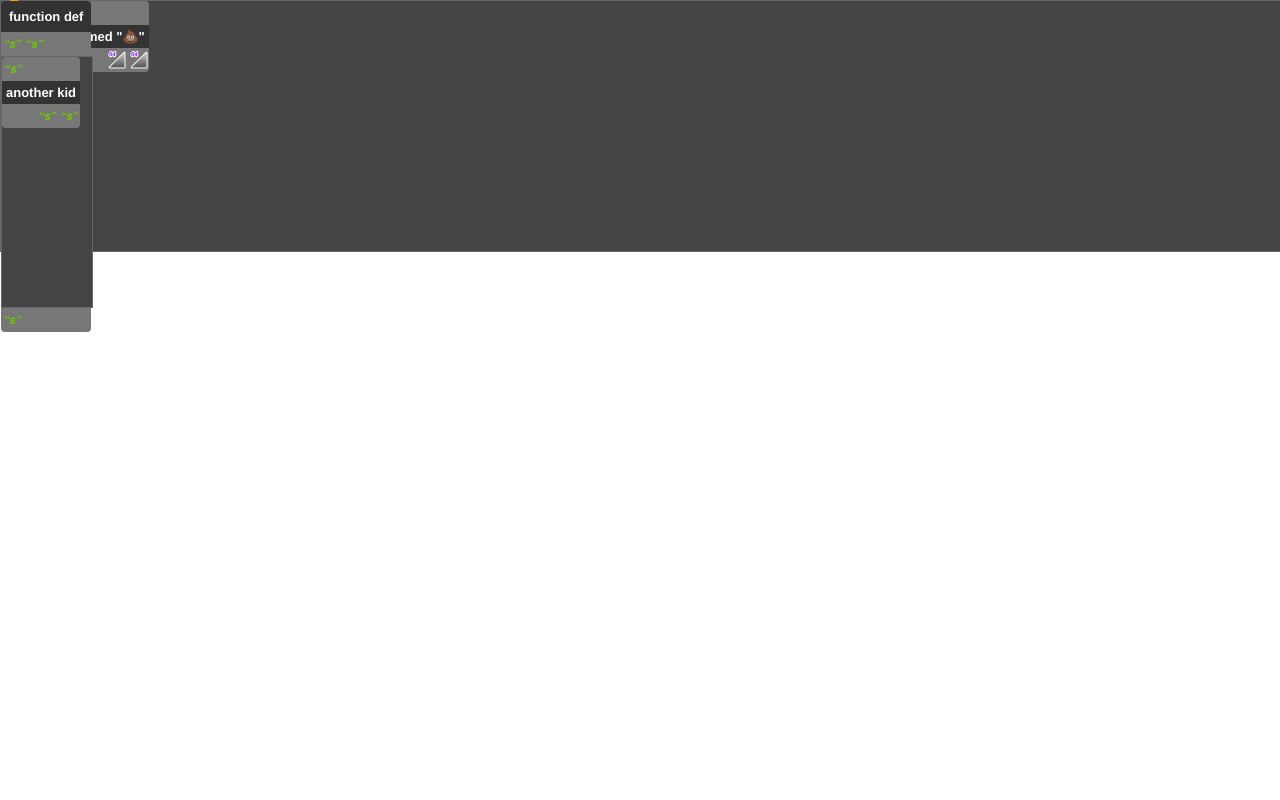
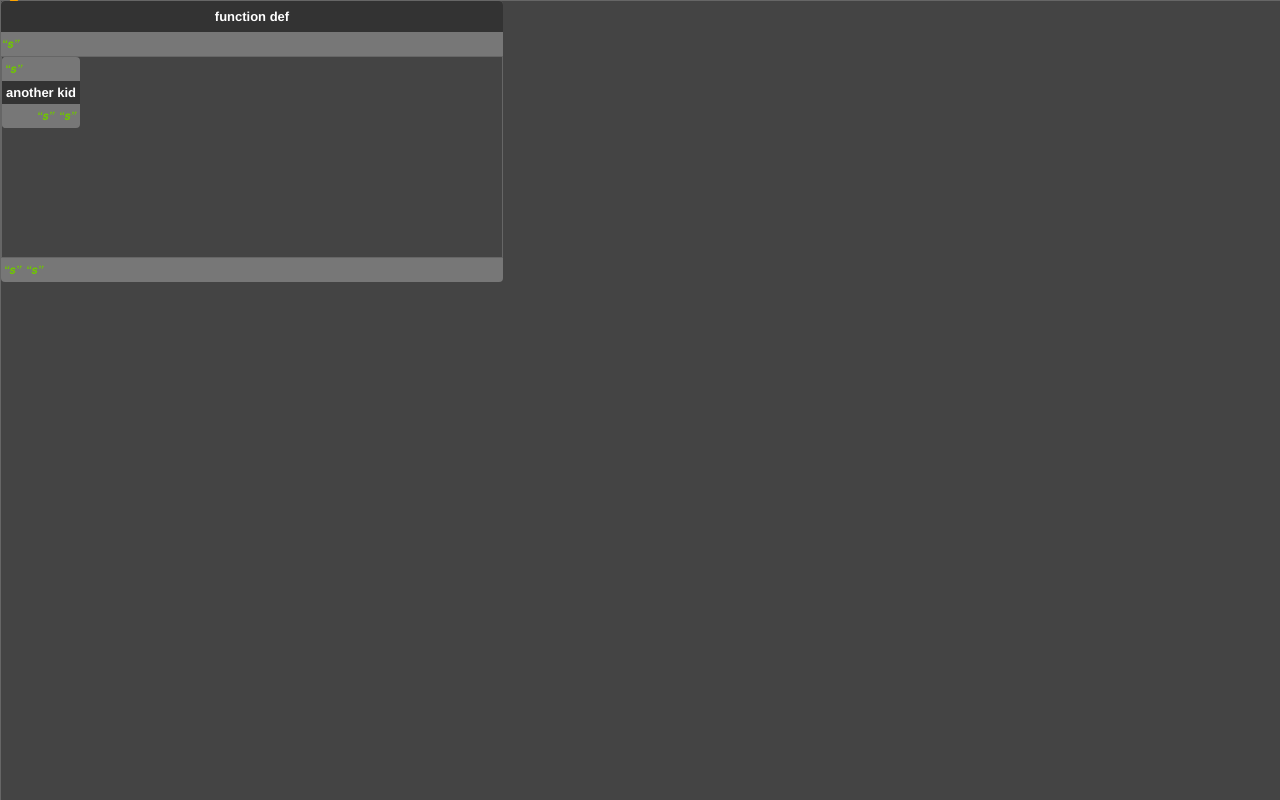
Before and after one commit to trbabb/ramen, a React (Create React App) app: page / in a window 1280 px wide. Shown: the top 800 px of the page. Built offline with nearby package versions, Linux system fonts and the light colour scheme.

Commit message:
working, but I don't know why. slow as balls so something is probably wrong.

```diff
--- a/src/App.css
+++ b/src/App.css
@@ -2,9 +2,15 @@
   text-align: left;
   background-color: #444;
   width: 100%;
-  height: 250px;
+  height: 1024px;
   user-select:none;
   border: 1px solid #666;
+}
+
+.MNode .NodeView {
+  height: 200px;
+  width: 500px;
+  cursor: default;
 }
 
 .MNode {
--- a/src/App.js
+++ b/src/App.js
@@ -1,9 +1,11 @@
 import React      from 'react'
 import * as _     from 'lodash'
 import {Map, Set} from 'immutable'
+import ReactDOM   from 'react-dom';
 
 import {NodeView} from './mNodeView'
 import {NodeData} from './NodeData'
+import {Link}     from './mLink'
 
 import './App.css'
 
@@ -34,12 +36,23 @@ class App extends React.Component {
 
     getDefaultState() {
         return {
-            nodes : new Map(),
-            links : new Map(),
-            child_nodes : new Set(),
-            child_links : new Set(),
-            max_node_id : 0,
-            max_link_id : 0
+            // node graph state:
+            nodes        : new Map(),
+            links        : new Map(),
+
+            // immediate children:
+            child_nodes  : new Set(),
+            child_links  : new Set(),
+
+            // for ID uniqification:
+            max_node_id  : 0,
+            max_link_id  : 0,
+
+            // "partial link" logic:
+            mouse_pos    : [0,0], // in local coords
+            partial_link : null,  // anchor port
+
+            port_coords  : new Map() // in window coords
         }
     }
 
@@ -54,6 +67,8 @@ class App extends React.Component {
 
         this.addLink({node_id : 0, port_id : 3}, {node_id : 1, port_id : 0})
     }
+
+    /****** Mutation functions ******/
 
 
     addNode(name, type_sig, parent_id=null, id=null) {
@@ -115,9 +130,6 @@ class App extends React.Component {
                 // link exists; don't make a redundancy.
                 console.log("Rejected link; exists."); // xxx debug
                 return false;
-            } else if (sink_node.parent !== src_node.parent) {
-                console.log("Rejected link; nodes must have same parent.")
-                return false;
             } else {
                 console.log("Accepted link."); // xxx debug
                 var new_link_id = prevState.max_link_id;
@@ -178,8 +190,19 @@ class App extends React.Component {
     }
 
 
-    onLinkCompleted = (p0, p1) => {
-        this.addLink(p0, p1);
+    /****** Callback functions ******/
+
+
+    onPortClicked = ({node_id, port_id, elem, mouse_evt}) => {
+        // create or complete the "partial" link
+        var p = {node_id : node_id, port_id : port_id}
+        if (this.state.partial_link === null) {
+            this.setState({partial_link : p})
+        } else {
+            // complete a partial link
+            this.addLink(this.state.partial_link, p)
+            this.setState({partial_link : null})
+        }
     }
 
 
@@ -188,17 +211,80 @@ class App extends React.Component {
     }
 
 
+    onPortMoved = ({node_id, port_id, is_sink, new_pos}) => {
+        this.setState(prevState => {
+            return {port_coords : prevState.port_coords.setIn([node_id, port_id], new_pos)}
+        })
+    }
+
+
+    onMouseMove = (evt) => {
+        var eDom = ReactDOM.findDOMNode(this.elem);
+        var box  = eDom.getBoundingClientRect()
+        // update the mouse position so that the partial link can follow it.
+        this.setState({mouse_pos : [evt.clientX - box.left, evt.clientY - box.top]});
+    }
+
+
+    onClick = (evt) => {
+        if (this.state.partial_link !== null) {
+            // cancel the active link.
+            this.setState({partial_link : null});
+        }
+    }
+
+
+    onLinkEndpointClicked = ({mouseEvt, linkID, isSource}) => {
+        var link = this.state.links.get(linkID)
+        var port = isSource ? link.src : link.sink
+
+        console.assert(this.state.partial_link === null);
+
+        // "pick up" the link
+        this.removeLink(linkID);
+        this.setState({partial_link : port});
+    }
+
+
+    /****** Rendering functions ******/
+
+
+    renderPartialLink() {
+        if (this.state.partial_link !== null) {
+            var port  = this.state.partial_link
+            var i     = [port.node_id, port.port_id]
+            var cxnPt = this.state.port_coords.getIn(i)
+            var myDom = ReactDOM.findDOMNode(this.elem) // XXX update this in compDid{Update,Mount}
+            var myBox = myDom.getBoundingClientRect()
+            var pt    = [cxnPt[0] - myBox.left, cxnPt[1] - myBox.top]
+            return (<Link
+                points={[this.state.mouse_pos, pt]}
+                partial={true}/>);
+        }
+    }
+
+
     render() {
+        var mutation_callbacks = {
+            onLinkDisconnected    : this.onLinkDisconnected,
+            onPortClicked         : this.onPortClicked,
+            onPortMoved           : this.onPortMoved,
+            onLinkEndpointClicked : this.onLinkEndpointClicked
+        }
         return (
-            // use this.module.{cbak}?
-            // or does passing the global state make React do a lot of differencing work?
-            <NodeView
-                nodes={this.state.nodes}
-                links={this.state.links}
-                child_nodes={this.state.child_nodes}
-                child_links={this.state.child_links}
-                onLinkCompleted={this.onLinkCompleted}
-                onLinkDisconnected={this.onLinkDisconnected}/>
+            <div
+                onMouseMove={this.onMouseMove}
+                onClick={this.onClick}
+                ref={e => {this.elem = e}}>
+                <NodeView
+                    nodes={this.state.nodes}
+                    links={this.state.links}
+                    child_nodes={this.state.child_nodes}
+                    child_links={this.state.child_links}
+                    port_coords={this.state.port_coords}
+                    mutation_callbacks={mutation_callbacks}/>
+                {this.renderPartialLink()}
+            </div>
         );
     }
 
--- a/src/mLink.js
+++ b/src/mLink.js
@@ -31,13 +31,13 @@ export class Link extends React.PureComponent {
 
 
     onSourceEndpointClicked = (e) => {
-        var evt = {mouseEvt : e, linkID: this.props.linkID, endpoint:0}
+        var evt = {mouseEvt : e, linkID: this.props.linkID, isSource:true}
         this.props.onLinkEndpointClicked(evt)
     }
 
 
     onSinkEndpointClicked = (e) => {
-        var evt = {mouseEvt : e, linkID: this.props.linkID, endpoint:1}
+        var evt = {mouseEvt : e, linkID: this.props.linkID, isSource:false}
         this.props.onLinkEndpointClicked(evt)
     }
 
--- a/src/mNode.js
+++ b/src/mNode.js
@@ -31,26 +31,29 @@ export class MNode extends React.PureComponent {
         this.updateAllPorts();
     }
 
+    // xxx delete me {
 
     updatePort(port_idx) {
         var xy  = this.portElems[port_idx].getConnectionPoint();
         var evt = {
             node_id : this.props.node_id,
             port_id : port_idx,
-            isSink  : port_idx < this.props.type_sig.n_sinks,
-            newPos  : xy
+            is_sink : port_idx < this.props.type_sig.n_sinks,
+            new_pos : xy
         };
-        this.props.onPortMoved(evt);
+        this.props.mutation_callbacks.onPortMoved(evt);
     }
 
 
     updateAllPorts = () => {
-        if (this.props.onPortMoved) {
+        if (this.props.mutation_callbacks.onPortMoved) {
             for (var i = 0; i < this.portElems.length; ++i) {
                 this.updatePort(i);
             }
         }
     }
+
+    // }
 
 
     makePorts(doSinks) {
@@ -70,10 +73,11 @@ export class MNode extends React.PureComponent {
                 port_id       = {port_id}
                 node_id       = {that.props.node_id}
                 type_id       = {type_id}
-                isSink        = {doSinks}
                 links         = {that.props.port_links.get(port_id)}
                 direction     = {doSinks ? [0,-1] : [0,1]}
-                onPortClicked = {that.props.onPortClicked}
+                is_sink       = {doSinks}
+                onPortClicked = {that.props.mutation_callbacks.onPortClicked}
+                onPortMoved   = {that.props.mutation_callbacks.onPortMoved}
                 ref = {function(e) {
                     that.portElems[port_id] = e;
                 }} />
@@ -88,20 +92,20 @@ export class MNode extends React.PureComponent {
             <div className="MNode Function">
                 <div className="FnHeader Function">
                     <div className="CallName Function">{this.props.name}</div>
-                    {this.makePorts(true)}
+                    {this.makePorts(false)}
                 </div>
                 <NodeView
                     nodes={this.props.nodes}
                     links={this.props.links}
+                    port_coords={this.props.port_coords}
                     child_nodes={this.props.child_nodes}
                     child_links={this.props.child_links}
-                    onLinkCompleted={this.props.onLinkCompleted}
-                    onLinkDisconnected={this.props.onLinkDisconnected}/>
+                    mutation_callbacks={this.props.mutation_callbacks}/>
                 <div className="PortGroup SinkPortGroup">
-                    {this.makePorts(false)}
+                    {this.makePorts(true)}
                 </div>
             </div>
-        );
+        )
     }
 
 
--- a/src/mNodeView.js
+++ b/src/mNodeView.js
@@ -1,11 +1,20 @@
-import React            from 'react';
-import ReactDOM         from 'react-dom';
-import {lazyDeepUpdate} from './update';
-import {MNode}          from './mNode';
-import {Link}           from './mLink';
+import React    from 'react';
+import ReactDOM from 'react-dom';
+import {Map}    from 'immutable'
+import * as _   from 'lodash'
+
+import {MNode}  from './mNode';
+import {Link}   from './mLink';
 
 
 // NodeView holds nodes and links, and ensures that the two stay visually connected.
+
+// need moved() events when the port moves in the coordinate space of the drawn links.
+// it is more efficient to store points because then the endpoints are only re-computed
+// for nodes that have moved.
+
+// however this is a problem because the parent elems will NOT see changes when some intermediate
+// element moves.
 
 
 export class NodeView extends React.PureComponent {
@@ -20,84 +29,27 @@ export class NodeView extends React.PureComponent {
 
     getInitialState() {
         return {
-            // used for emitting the node endpoints:
-            port_coords  : {},   // todo: convert to Immutable for speed / consistency.
-            partialLink  : null,
-            mouse_coords : null
+            corner_offs : [0,0]
         };
     }
 
 
-    onClick = (evt) => {
-        if (this.state.partialLink !== null) {
-            // cancel the active link.
-            this.setState({partialLink : null});
-        }
+    componentDidMount() {
+        this.updateCorner()
     }
 
 
-    onMouseMove = (evt) => {
-        var eDom = ReactDOM.findDOMNode(this.elem);
-        var box  = eDom.getBoundingClientRect()
-        this.setState({mouse_coords : [evt.clientX - box.left, evt.clientY - box.top]});
+    componentDidUpdate() {
+        this.updateCorner()
     }
 
 
-    onPortMoved = ({node_id, port_id, newPos}) => {
-        // some child port moved. Update the mapping of port positions.
-        this.setState(function(prevState) {
-            var eDom = ReactDOM.findDOMNode(this.elem)
-            var box  = eDom.getBoundingClientRect()
-            return lazyDeepUpdate(
-                prevState,                                    // obj to copy-update
-                ['port_coords', [node_id, port_id]],          // key seq
-                [newPos[0] - box.left, newPos[1] - box.top]); // new item
-        });
-    }
-
-
-    onPortClicked = ({node_id, port_id, mouse_evt}) => {
-        // create or complete the "partial" link
-        if (this.state.partialLink === null) {
-            // initiate a partial link
-            this.setState({partialLink : [node_id, port_id]});
-        } else {
-            // complete a partial    link
-            var p0 = {
-                node_id : this.state.partialLink[0],
-                port_id : this.state.partialLink[1]
-            }
-            var p1 = {
-                node_id : node_id,
-                port_id : port_id
-            }
-            this.props.onLinkCompleted(p0, p1);
-            this.setState({partialLink : null});
-        }
-    }
-
-
-    onLinkEndpointClicked = ({mouseEvt, linkID, endpoint}) => {
-        var link = this.props.links.get(linkID)
-        var port = (endpoint === 0) ? link.sink : link.src
-
-        console.assert(this.state.partialLink === null);
-
-        var d = {
-            hiddenLink  : linkID,
-            partialLink : [port.node_id, port.port_id]};
-
-        this.props.onLinkDisconnected(linkID);
-
-        this.setState(d)
-    }
-
-
-    emitpartialLink() {
-        if (this.state.partialLink !== null) {
-            return (<Link
-                points={[this.state.mouse_coords, this.state.port_coords[this.state.partialLink]]}
-                partial={true}/>);
+    updateCorner() {
+        var thisDom = ReactDOM.findDOMNode(this.elem)
+        var box     = thisDom.getBoundingClientRect()
+        var offs    = [box.left, box.top]
+        if (!_.isEqual(this.state.corner_offs, offs)) {
+            this.setState({corner_offs : offs})
         }
     }
 
@@ -111,17 +63,25 @@ export class NodeView extends React.PureComponent {
             var lnk = this.props.links.get(link_id)
             var p0  = [lnk.src.node_id,  lnk.src.port_id]
             var p1  = [lnk.sink.node_id, lnk.sink.port_id]
-            if (!(p0 in this.state.port_coords && p1 in this.state.port_coords)) {
-                // uninitialized port coodinates; don't know where to draw this guy.
-                continue;
+
+            if (!(this.props.port_coords.hasIn(p0) && this.props.port_coords.hasIn(p1))) {
+                // port coordinates are not initialized.
+                continue
             }
-            var p0_c = this.state.port_coords[p0];
-            var p1_c = this.state.port_coords[p1];
+
+            // compute local link coordinates
+            var p0_c = this.props.port_coords.getIn(p0);
+            var p1_c = this.props.port_coords.getIn(p1);
+            var offs = this.state.corner_offs
+            p0_c = [p0_c[0] - offs[0], p0_c[1] - offs[1]]
+            p1_c = [p1_c[0] - offs[0], p1_c[1] - offs[1]]
+
+            // make the link
             links.push(<Link
                 points={[p0_c, p1_c]}
                 key={"__link_" + link_id}
                 linkID={link_id}
-                onLinkEndpointClicked={this.onLinkEndpointClicked}/>);
+                onLinkEndpointClicked={this.props.mutation_callbacks.onLinkEndpointClicked}/>);
         }
 
         // emit the nodes which are our direct children
@@ -131,16 +91,14 @@ export class NodeView extends React.PureComponent {
             if (n.child_nodes.size > 0) {
                 // these are heavy, so don't send them to
                 // the nodes which don't have inner nodes.
-                x.nodes              = this.props.nodes
-                x.links              = this.props.links
-                x.onLinkCompleted    = this.props.onLinkCompleted
-                x.onLinkDisconnected = this.props.onLinkDisconnected
+                x.nodes       = this.props.nodes
+                x.links       = this.props.links
+                x.port_coords = this.props.port_coords
             }
             nodes.push(<MNode node_id={node_id}
                               key={"__node_" + node_id}
                               paneID={this.props.id}
-                              onPortMoved={this.onPortMoved}
-                              onPortClicked={this.onPortClicked}
+                              mutation_callbacks={this.props.mutation_callbacks}
                               {...n}
                               {...x} />);
         }
@@ -150,11 +108,9 @@ export class NodeView extends React.PureComponent {
                     id={this.props.id}
                     style={{position:"relative"}}
                     onMouseMove={this.onMouseMove}
-                    onClick={this.onClick}
                     ref={(e) => {this.elem = e}}>
                 {links}
                 {nodes}
-                {this.emitpartialLink()}
             </div>
         );
     }
--- a/src/mPort.js
+++ b/src/mPort.js
@@ -1,5 +1,6 @@
 import React    from 'react';
 import ReactDOM from 'react-dom';
+import * as _   from 'lodash'
 
 import i32_img  from './resource/i32.png'
 import f32_img  from './resource/f32.png'
@@ -28,7 +29,8 @@ export class Port extends React.PureComponent {
 
     constructor(props) {
         super(props);
-        this.elem = null;
+        this.elem  = null;
+        this.cxnpt = [0,0]
     }
 
 
@@ -46,8 +48,33 @@ export class Port extends React.PureComponent {
     }
 
 
+    componentDidMount() {
+        this.doPortMoved();
+    }
+
+
+    componentDidUpdate() {
+        this.doPortMoved();
+    }
+
+
+    doPortMoved() {
+        var xy = this.getConnectionPoint();
+        if (!_.isEqual(xy, this.cxnpt)) {
+            var evt = {
+                node_id : this.props.node_id,
+                port_id : this.props.port_id,
+                is_sink : this.props.is_sink,
+                new_pos : xy
+            };
+            this.cxnpt = xy;
+            this.props.onPortMoved(evt);
+        }
+    }
+
+
     render() {
-        var classes = ["Port", this.props.isSource ? "Source" : "Sink"]
+        var classes = ["Port", this.props.is_sink ? "Sink" : "Source"]
         if (this.props.links !== undefined && this.props.links.length > 0) {
             classes.push("Connected");
         }
@@ -60,10 +87,13 @@ export class Port extends React.PureComponent {
                 onClick={(evt) => {
                     var e = {node_id   : this.props.node_id,
                              port_id   : this.props.port_id,
+                             elem      : this.elem,
                              mouse_evt : evt}
                     this.props.onPortClicked(e);
                 }}
-                ref={(e) => {this.elem = e}} />
+                ref={(e) => {
+                    this.elem = e;
+                }} />
         );
     }
 }
```
